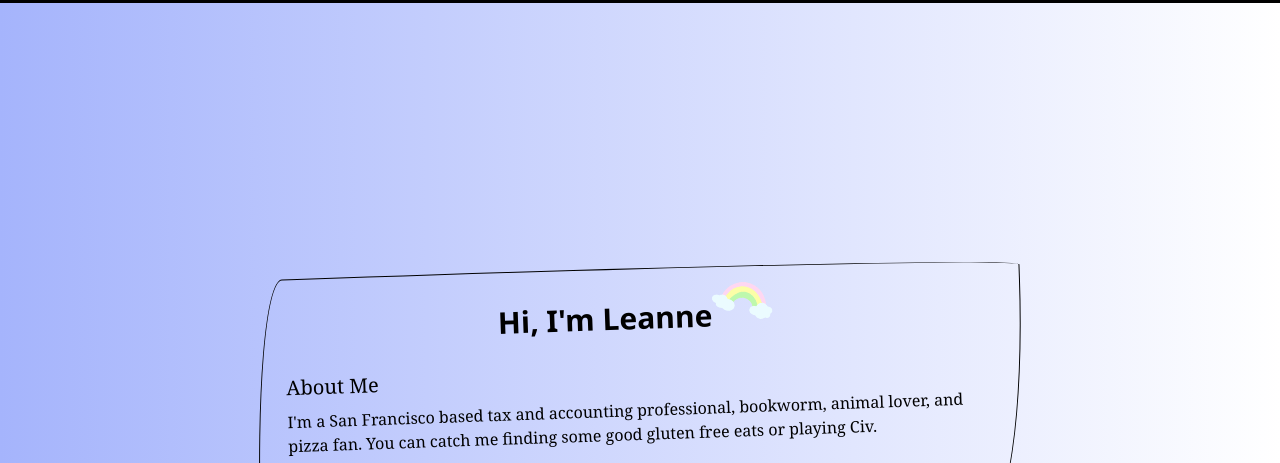
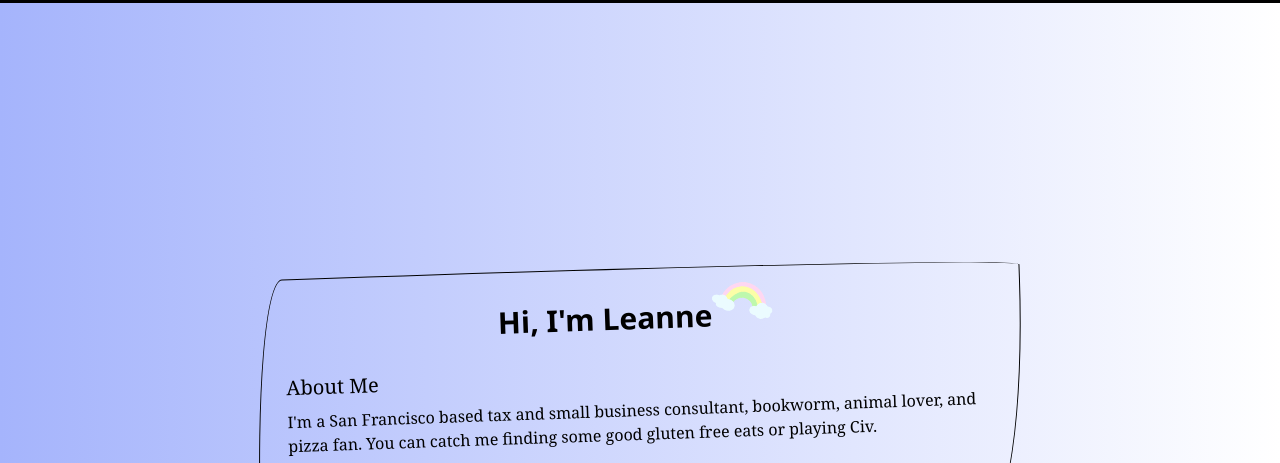
Before and after one commit to le-anne/lschwers, a plain HTML site: page index.html in a window 1280 px wide. Shown: the top 463 px of the page. Drawn offline with nearby package versions, Linux system fonts and the light colour scheme.

Commit message:
updated About Me

```diff
--- a/index.html
+++ b/index.html
@@ -44,7 +44,7 @@
 
 
         <h1 class=" text-xl font-medium text-left md:text-left font-serif pb-2">About Me</h1>
-        <p class="text-base text-left md:text-left font-serif">I'm a San Francisco based tax and accounting professional, bookworm, animal lover, and pizza fan.
+        <p class="text-base text-left md:text-left font-serif">I'm a San Francisco based tax and small business consultant, bookworm, animal lover, and pizza fan.
             You can catch me finding some good gluten free eats or playing Civ.
         </p>
 
```
